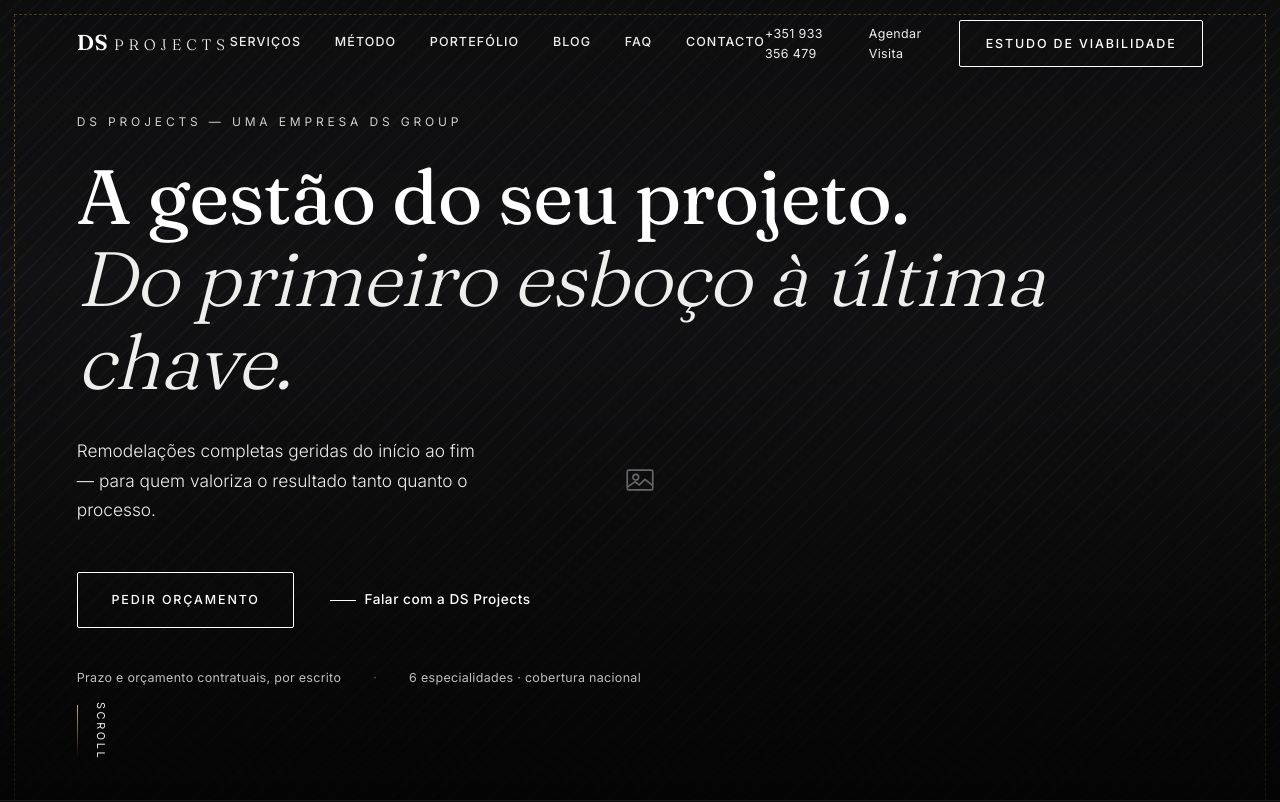
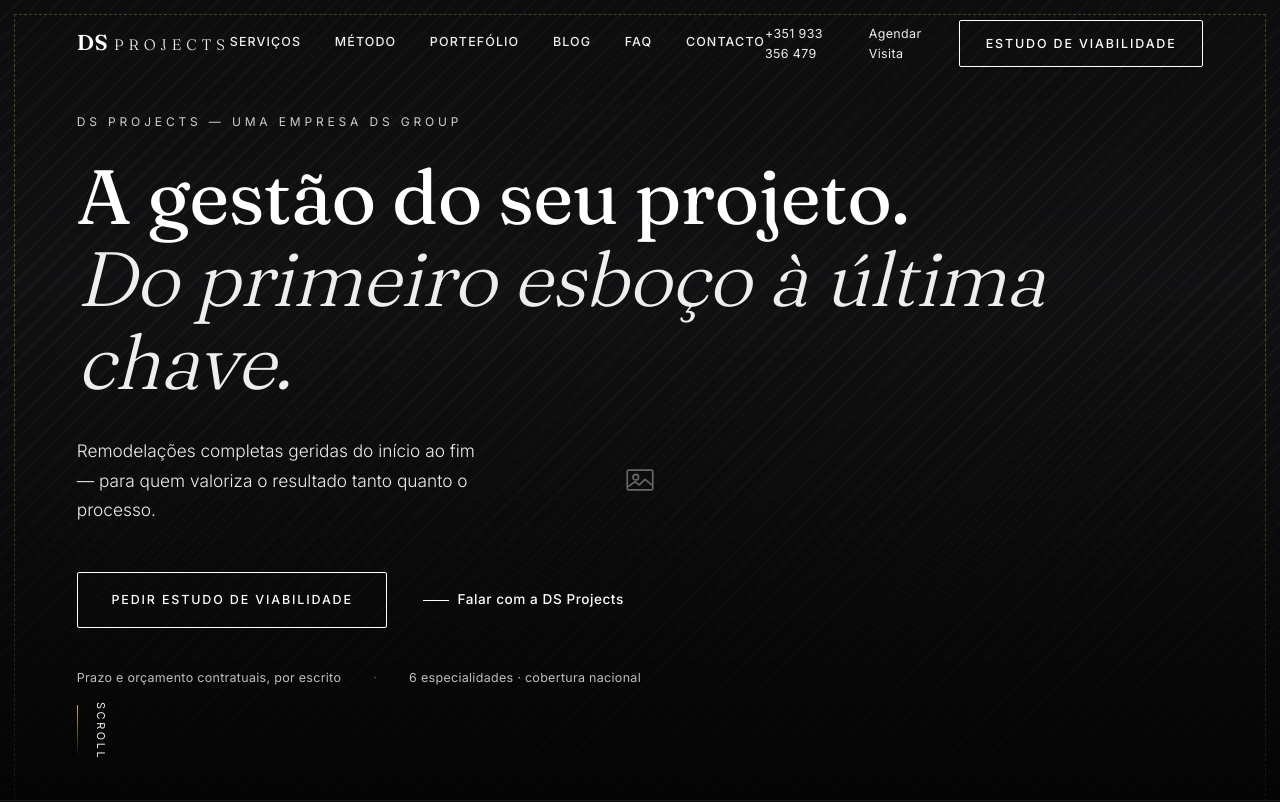
Before and after one commit to dsgrouppt/ds-group, a Next.js app in the folder website/: page / in a window 1280 px wide. Shown: the top 802 px of the page. Built offline with nearby package versions, Linux system fonts and the light colour scheme; no server answers.

Commit message:
fix(website): Hero CTA "Pedir Estudo de Viabilidade" (alinhar com campanha Meta Ads)

```diff
--- a/website/src/components/sections/Hero.tsx
+++ b/website/src/components/sections/Hero.tsx
@@ -76,7 +76,7 @@ export function Hero() {
 
           <div className="flex items-center gap-9 mt-12 flex-wrap">
             <Link href="/estudo-de-viabilidade" className="btn btn-dark">
-              Pedir Orçamento
+              Pedir Estudo de Viabilidade
             </Link>
             <a
               href={siteConfig.whatsappUrl}
```
